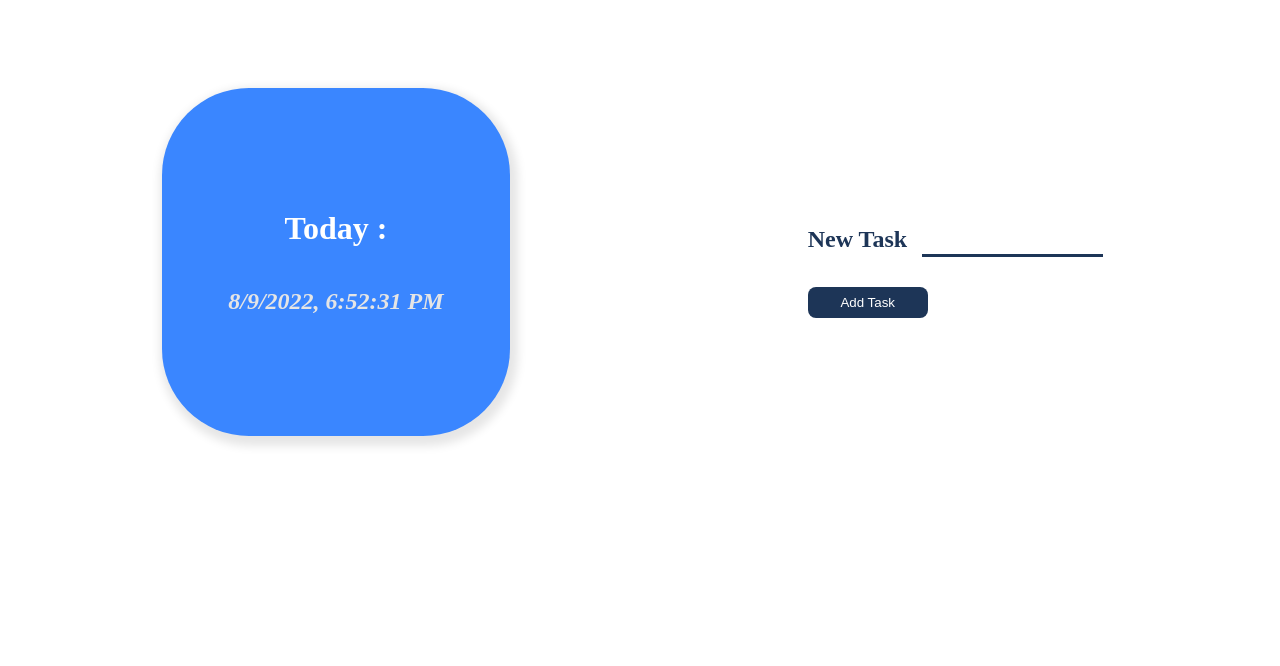
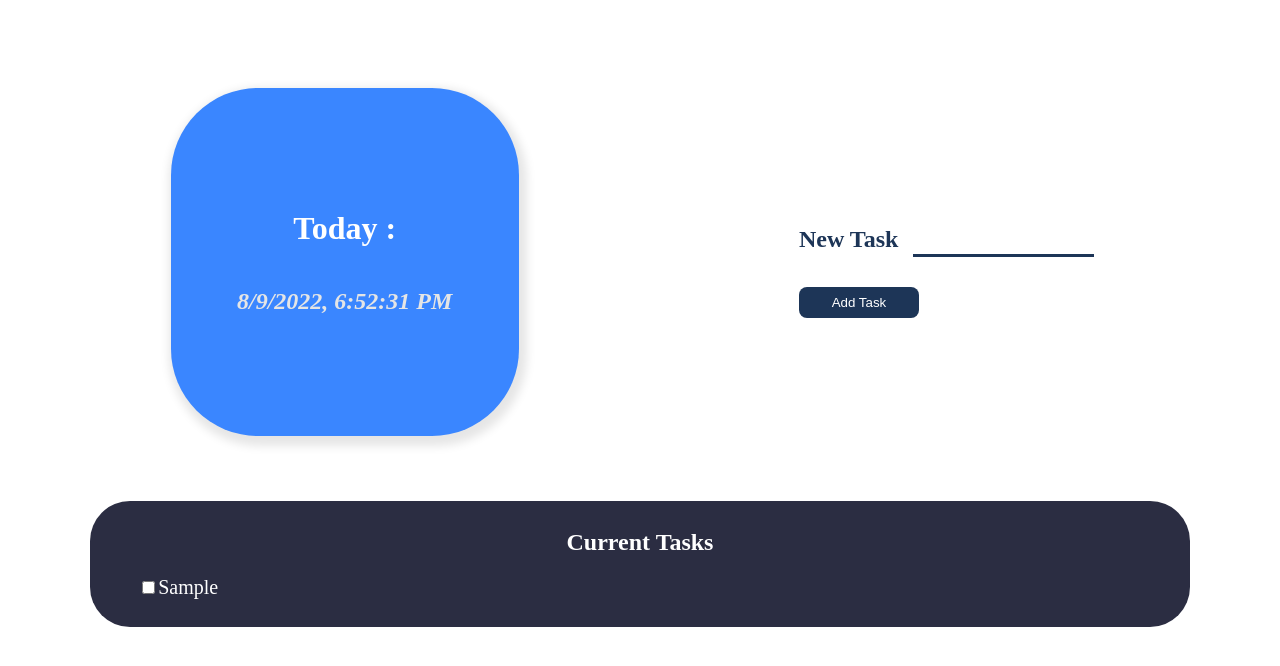
Before and after one commit to brunosm16/tasks-webapp, a Vue app: page / in a window 1280 px wide. Both pictures are taken after typing "Sample" into the empty fields and a click on the button "Add Task". Shown: the top 666 px of the page. Built offline with nearby package versions, Linux system fonts and the light colour scheme.

Commit message:
feat: add logic to update tasks.

```diff
--- /dev/null
+++ b/src/components/TasksList.vue
@@ -0,0 +1,91 @@
+<template>
+  <div class="tasks-list">
+    <h2 class="tasks-list__header">
+      {{ tasks.length ? "Current" : "No" }} Tasks
+    </h2>
+
+    <div class="tasks-list__wrapper">
+      <ul class="tasks-list__wrapper__list" v-if="tasks.length">
+        <li
+          class="tasks-list__wrapper__list--item"
+          v-for="(taskItem, index) in tasks"
+          :key="`${index}-${Math.random()}`"
+        >
+          <input
+            class="tasks-list__wrapper__list--item__checkbox"
+            type="checkbox"
+            :checked="!!taskItem.finishedAt"
+            @input="toggleStatus(index)"
+          />
+
+          <span class="tasks-list__wrapper__list--item__label">{{
+            taskItem.task
+          }}</span>
+
+          <span
+            class="tasks-list__wrapper__list--item__label"
+            v-if="taskItem.finishedAt"
+          >
+            {{ taskItem.finishedAt }}
+          </span>
+        </li>
+      </ul>
+    </div>
+  </div>
+</template>
+
+<script>
+import updateArrayByIndex from "../utils/update-array-by-index";
+
+export default {
+  name: "TasksLists",
+
+  props: {
+    tasks: {
+      type: Array,
+      default: () => [],
+    },
+  },
+
+  methods: {
+    toggleStatus(index) {
+      const taskToUpdate = index >= 0 && this.tasks[index];
+
+      if (taskToUpdate?.finishedAt) {
+        taskToUpdate.finishedAt = undefined;
+      } else {
+        const arrayUpdated = updateArrayByIndex(
+          this.tasks,
+          index,
+          "finishedAt",
+          Date.now()
+        );
+
+        this.emit("update:tasks", arrayUpdated);
+      }
+    },
+  },
+};
+</script>
+
+<style lang="scss" scoped>
+.tasks-list {
+  width: 90%;
+  background: #2b2d42;
+  color: #ffffff;
+  border-radius: 40px;
+  padding: 8px;
+
+  &__header {
+    text-align: center;
+  }
+
+  &__wrapper {
+    font-size: 20px;
+
+    &__list {
+      list-style: none;
+    }
+  }
+}
+</style>
--- a/src/components/ToDo.vue
+++ b/src/components/ToDo.vue
@@ -1,13 +1,15 @@
 <template>
   <div class="to-do">
-    <CurrentTime class="col-3" />
-    <TaskInput class="col-6" @add-task="pushTask" />
+    <CurrentTime />
+    <TaskInput @add-task="pushTask" />
+    <TasksList v-model:tasks="tasks" />
   </div>
 </template>
 
 <script>
 import CurrentTime from "./CurrentTime.vue";
 import TaskInput from "./TaskInput.vue";
+import TasksList from "./TasksList.vue";
 
 export default {
   name: "ToDo",
@@ -15,6 +17,7 @@ export default {
   components: {
     CurrentTime,
     TaskInput,
+    TasksList,
   },
 
   data: () => ({
@@ -37,9 +40,10 @@ export default {
 <style lang="scss" scoped>
 .to-do {
   display: flex;
+  align-items: center;
   justify-content: space-around;
-  align-items: center;
+  flex-wrap: wrap;
   padding: 30px;
-  gap: 50px;
+  gap: 15px;
 }
 </style>
--- /dev/null
+++ b/src/utils/update-array-by-index.js
@@ -0,0 +1,6 @@
+export default (arrToUpdate, index, field, value) => {
+  const newArray = arrToUpdate;
+  newArray[index][field] = value;
+  console.log(newArray)
+  return newArray;
+};
```
